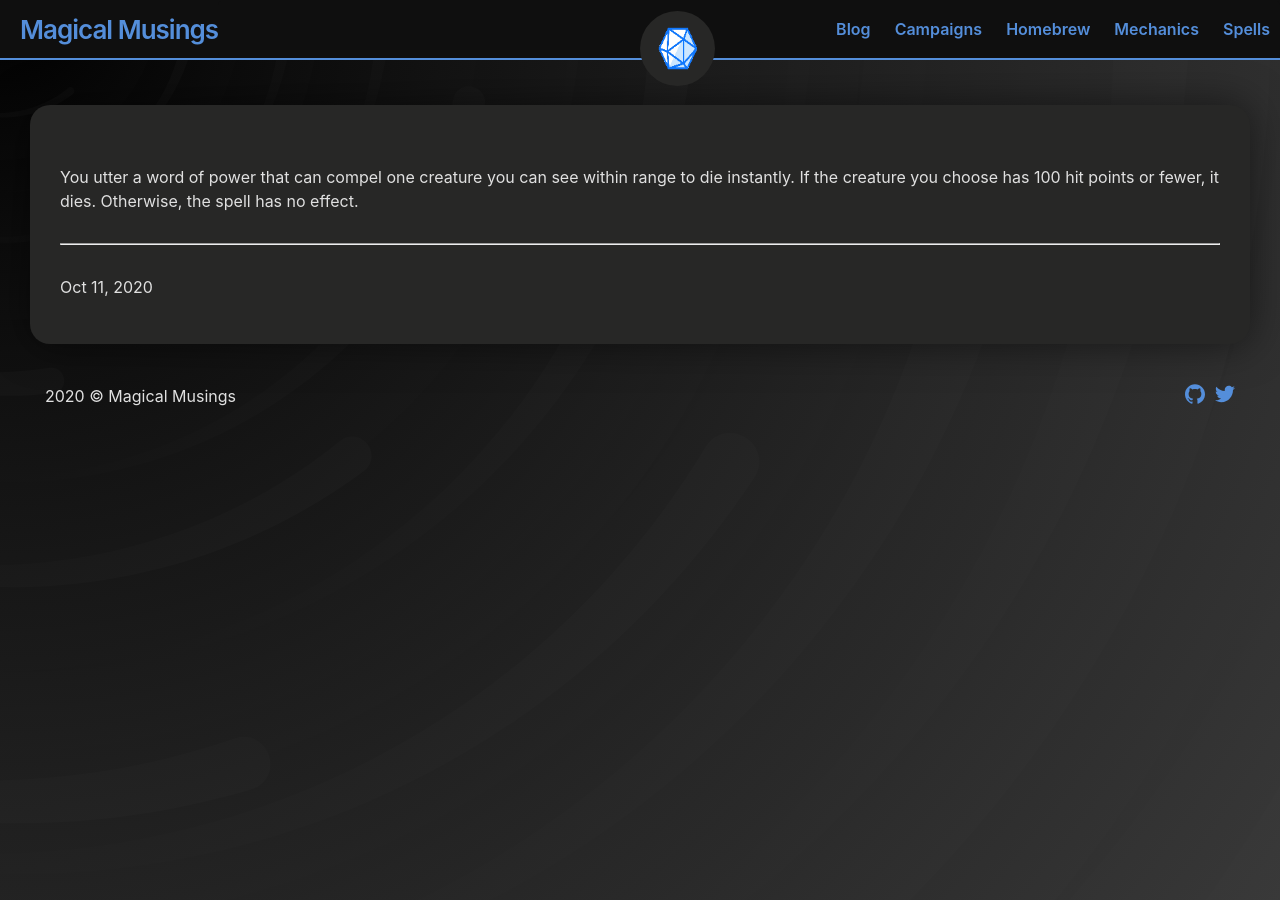
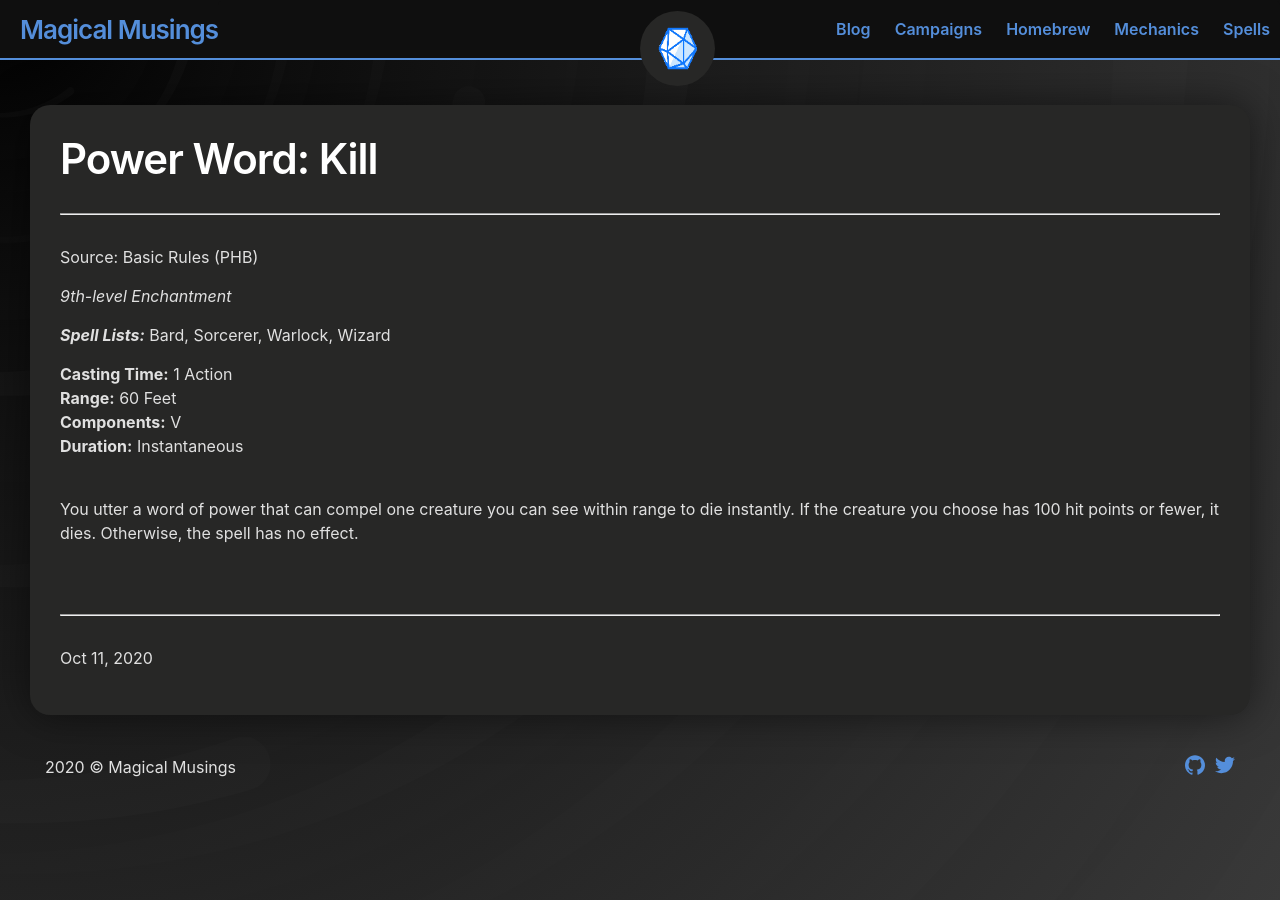
Before and after one commit to andersthemagi/magicalmusings.github.io, a Jekyll site: the page built from _posts/spells/ninth-level/2020-10-11-spells-9-power-word-kill.md, in a window 1280 px wide. Built offline with Jekyll 4.4.1, drawn with Linux system fonts in a browser that asks for light colours; our own code applies the rules of GitHub Pages for plain Markdown files.

Commit message:
fixed titles for power word stun and kill

```diff
--- a/_posts/spells/ninth-level/2020-10-11-spells-9-power-word-kill.md
+++ b/_posts/spells/ninth-level/2020-10-11-spells-9-power-word-kill.md
@@ -1,5 +1,5 @@
 ---
-title: Power Word: Kill
+title: "Power Word: Kill"
 permalink: "/spells/ninth-level/power-word-kill/"
 layout: spell-post
 categories: [Spells, Ninth Level]
```
Also changed, not shown: _posts/spells/eighth-level/2020-10-11-spells-8-power-word-stun.md (+1 -1 lines).
